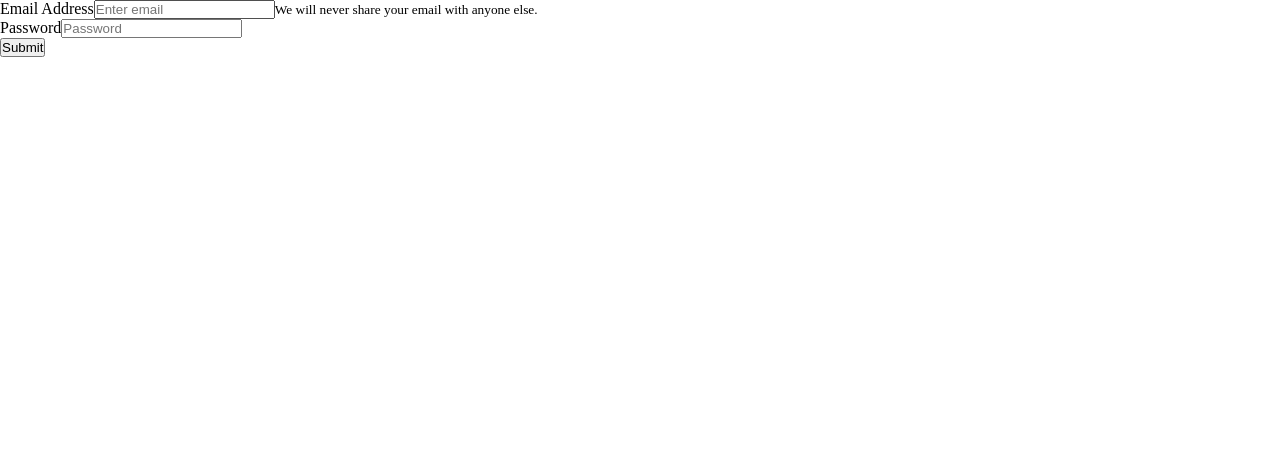
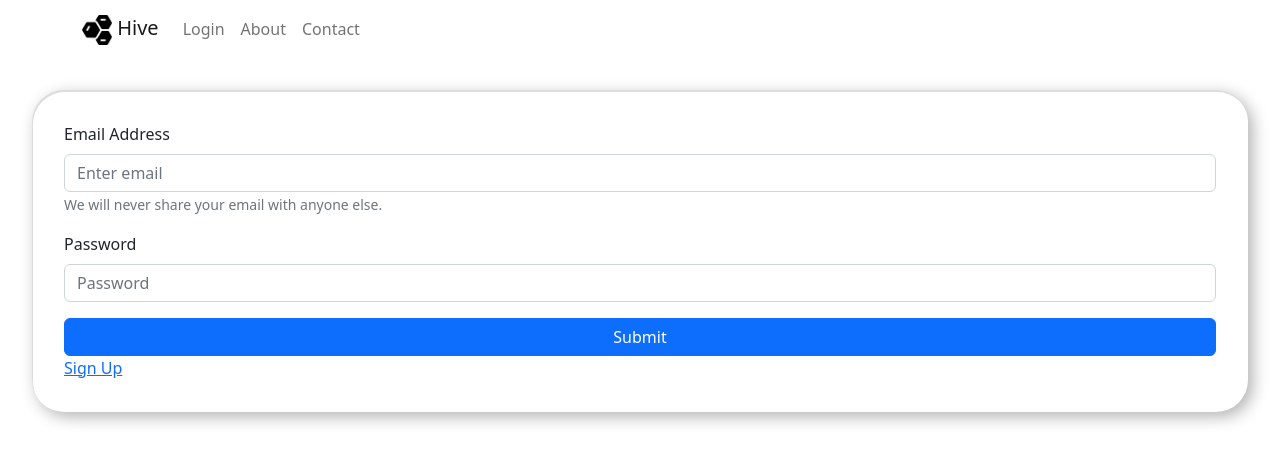
Before and after one commit to KentKawa/Worker-Bee, a Next.js app in the folder worker-bee/: page /Login in a window 1280 px wide. Shown: the top 462 px of the page. Built offline with nearby package versions, Linux system fonts and the light colour scheme.

Commit message:
changed login css

```diff
--- a/worker-bee/components/HomeNavbar.tsx
+++ b/worker-bee/components/HomeNavbar.tsx
@@ -10,7 +10,7 @@ const HomeNavbar: React.FC = () => {
   return (
     <Navbar collapseOnSelect expand="lg">
       <Container>
-        <Navbar.Brand href="">
+        <Navbar.Brand href="/">
           <Image src={brand} alt="icon" width={30} height={30} /> Hive
         </Navbar.Brand>
         <Navbar.Toggle aria-controls="basic-navbar-nav" />
--- a/worker-bee/src/pages/Login.tsx
+++ b/worker-bee/src/pages/Login.tsx
@@ -1,8 +1,12 @@
 import React, { useState, FormEventHandler } from "react";
 import Form from "react-bootstrap/Form";
 import Button from "react-bootstrap/Button";
+import Link from "next/link";
 import { NextPage } from "next";
 import { signIn } from "next-auth/react";
+import "bootstrap/dist/css/bootstrap.min.css";
+import style from "../styles/Login.module.css";
+import HomeNavbar from "components/HomeNavbar";
 
 const SignIn: NextPage = (props): JSX.Element => {
   const [login, setLogin] = useState({ email: "", password: "" });
@@ -16,8 +20,9 @@ const SignIn: NextPage = (props): JSX.Element => {
   };
 
   return (
-    <div>
-      <Form onSubmit={handleSubmit}>
+    <div className={style.page}>
+      <HomeNavbar />
+      <Form onSubmit={handleSubmit} className={style.form}>
         <Form.Group className="mb-3" controlId="formBasicEmail">
           <Form.Label>Email Address</Form.Label>
           <Form.Control
@@ -39,9 +44,12 @@ const SignIn: NextPage = (props): JSX.Element => {
             onChange={(e) => setLogin({ ...login, password: e.target.value })}
           />
         </Form.Group>
-        <Button variant="primary" type="submit">
+        <Button variant="primary" type="submit" className={style.submitButton}>
           Submit
         </Button>
+        <Link href="/NewUser" className={style.signUpButton}>
+          Sign Up
+        </Link>
       </Form>
     </div>
   );
--- /dev/null
+++ b/worker-bee/src/styles/Login.module.css
@@ -0,0 +1,14 @@
+.page {
+  height: 100vh;
+  width: 100vw;
+}
+.form {
+  display: flex;
+  justify-content: center;
+  flex-direction: column;
+  padding: 2em;
+  margin: 2em;
+  box-shadow: inset 1px 2px rgba(0, 0, 0, 0.137),
+    0.3em 0.3em 1em rgba(0, 0, 0, 0.3);
+  border-radius: 2em;
+}
```
